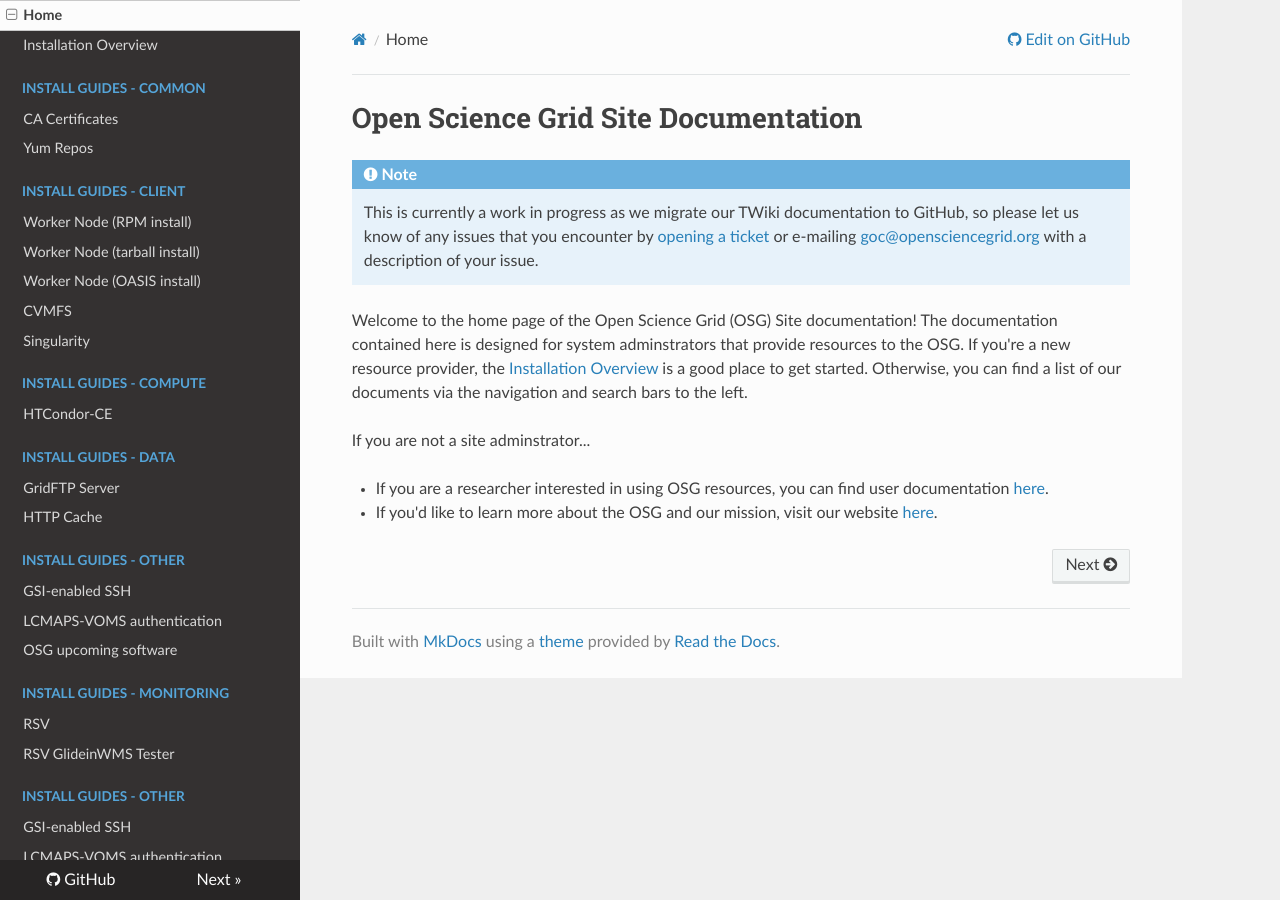
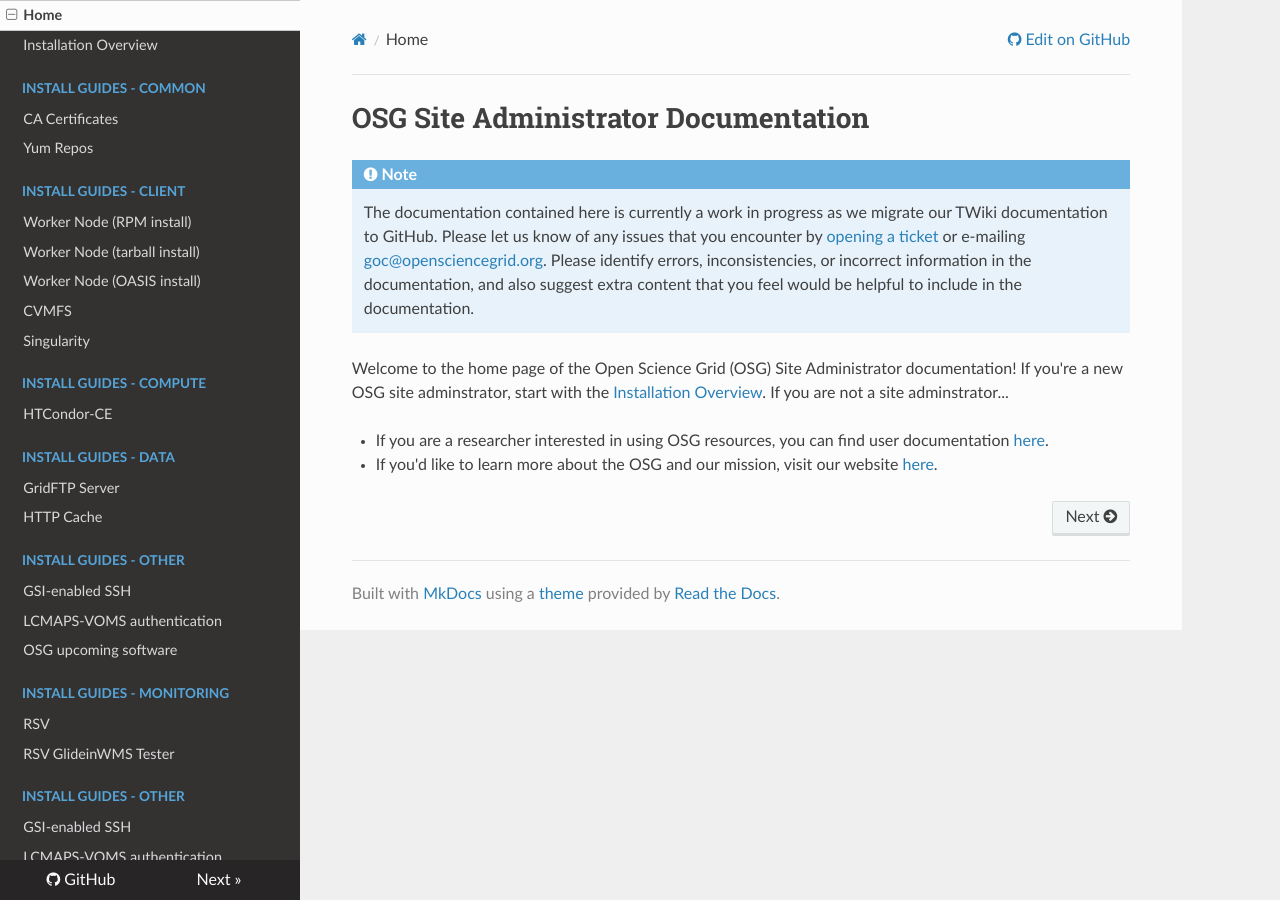
Before and after one commit to osg-htc/docs, an MkDocs documentation site: the page built from docs/index.md, in a window 1280 px wide. Built offline with MkDocs 1.6.1, drawn with Linux system fonts in a browser that asks for light colours; nearby versions of some CDN libraries; old or Windows-style settings are respelled for this version of MkDocs.

Commit message:
Fixups requested from the review

```diff
--- a/docs/index.md
+++ b/docs/index.md
@@ -1,12 +1,10 @@
-Open Science Grid Site Documentation
+OSG Site Administrator Documentation
 ====================================
 
 !!! note
-    This is currently a work in progress as we migrate our TWiki documentation to GitHub, so please let us know of any issues that you encounter by [opening a ticket](https://ticket.opensciencegrid.org) or e-mailing [goc@opensciencegrid.org](goc@opensciencegrid.org) with a description of your issue.
+    The documentation contained here is currently a work in progress as we migrate our TWiki documentation to GitHub. Please let us know of any issues that you encounter by [opening a ticket](https://ticket.opensciencegrid.org) or e-mailing [goc@opensciencegrid.org](goc@opensciencegrid.org). Please identify errors, inconsistencies, or incorrect information in the documentation, and also suggest extra content that you feel would be helpful to include in the documentation.
 
-Welcome to the home page of the Open Science Grid (OSG) Site documentation! The documentation contained here is designed for system adminstrators that provide resources to the OSG. If you're a new resource provider, the [Installation Overview](install-overview) is a good place to get started. Otherwise, you can find a list of our documents via the navigation and search bars to the left.
-
-If you are not a site adminstrator...
+Welcome to the home page of the Open Science Grid (OSG) Site Administrator documentation! If you're a new OSG site adminstrator, start with the [Installation Overview](install-overview). If you are not a site adminstrator...
 
 - If you are a researcher interested in using OSG resources, you can find user documentation [here](https://support.opensciencegrid.org/support/home).
 - If you'd like to learn more about the OSG and our mission, visit our website [here](https://www.opensciencegrid.org/).
```
